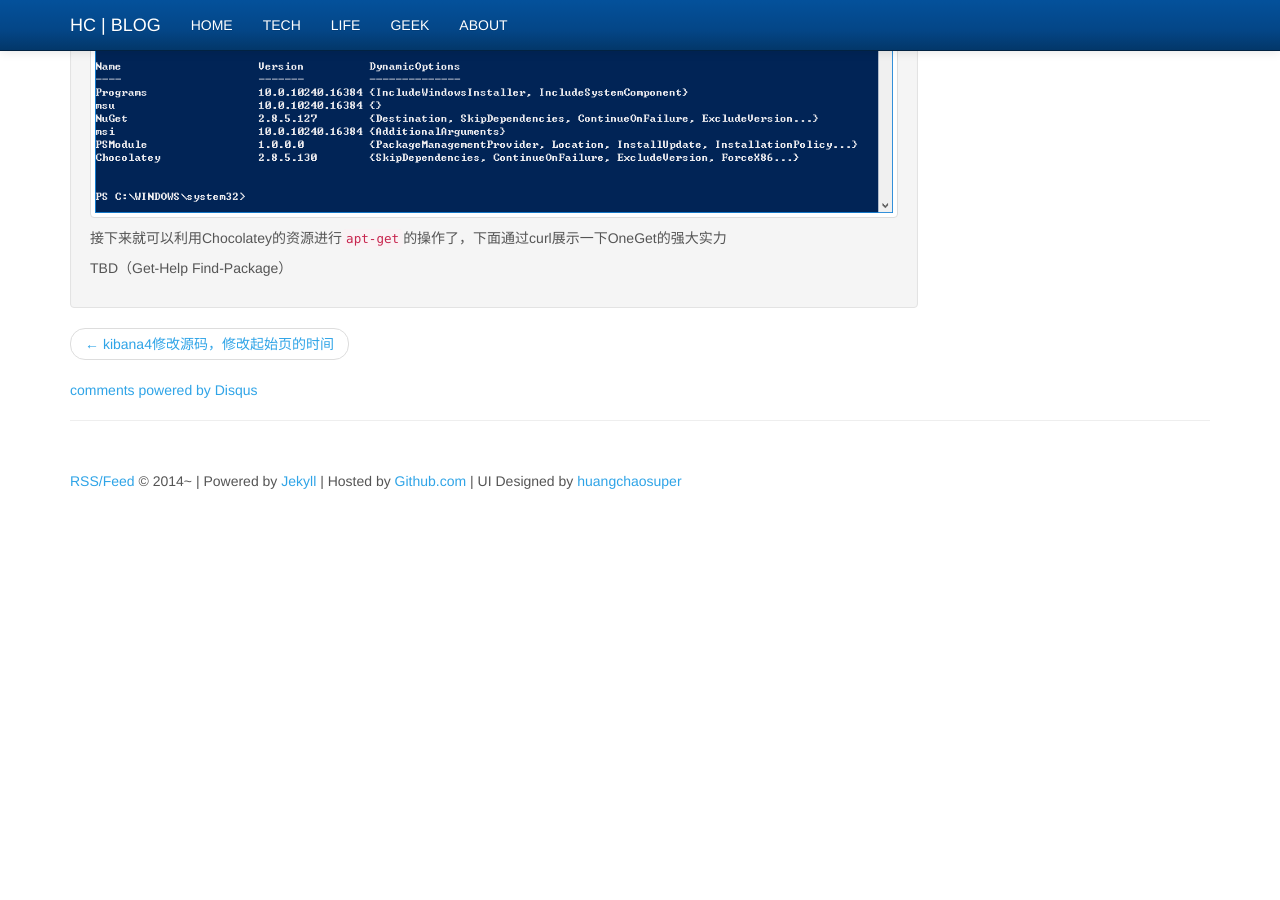
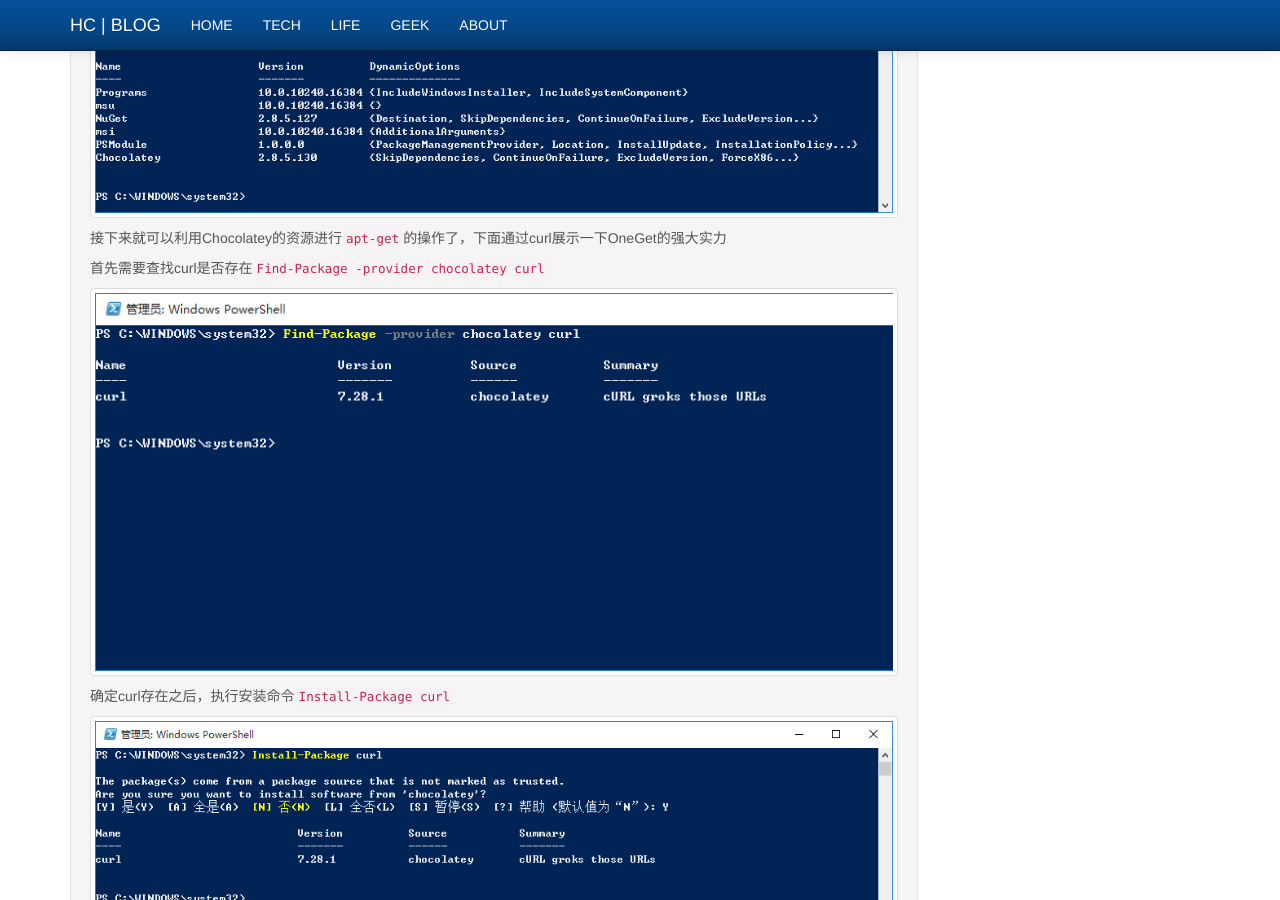
Before and after one commit to huangchaosuper/blog, a Jekyll site: the page built from _posts/windows/2015-08-10-win10-oneget.md, in a window 1280 px wide and 900 px high, scrolled down 1426 px. Built offline with Jekyll 4.4.1, drawn with Linux system fonts in a browser that asks for light colours; comment, search, counter and statistics services are not loaded; before the commit the page ends 1947 px from its top, so only the background shows below that.

Commit message:
modify one-get

```diff
--- a/_posts/windows/2015-08-10-win10-oneget.md
+++ b/_posts/windows/2015-08-10-win10-oneget.md
@@ -34,4 +34,10 @@
 
 接下来就可以利用Chocolatey的资源进行`apt-get`的操作了，下面通过curl展示一下OneGet的强大实力
 
-TBD（Get-Help Find-Package）
+首先需要查找curl是否存在`Find-Package -provider chocolatey curl`
+
+<img class="img-responsive img-thumbnail" src="{{ site.url }}/resources/windows/Find-Package.png">
+
+确定curl存在之后，执行安装命令`Install-Package curl`
+
+<img class="img-responsive img-thumbnail" src="{{ site.url }}/resources/windows/Install-Package.png">
```
Also changed, not shown: resources/windows/ENV.png (added), resources/windows/Find-Package.png (added), resources/windows/Install-Package.png (added), resources/windows/Uninstall-Package.png (added), resources/windows/curl.png (added).
